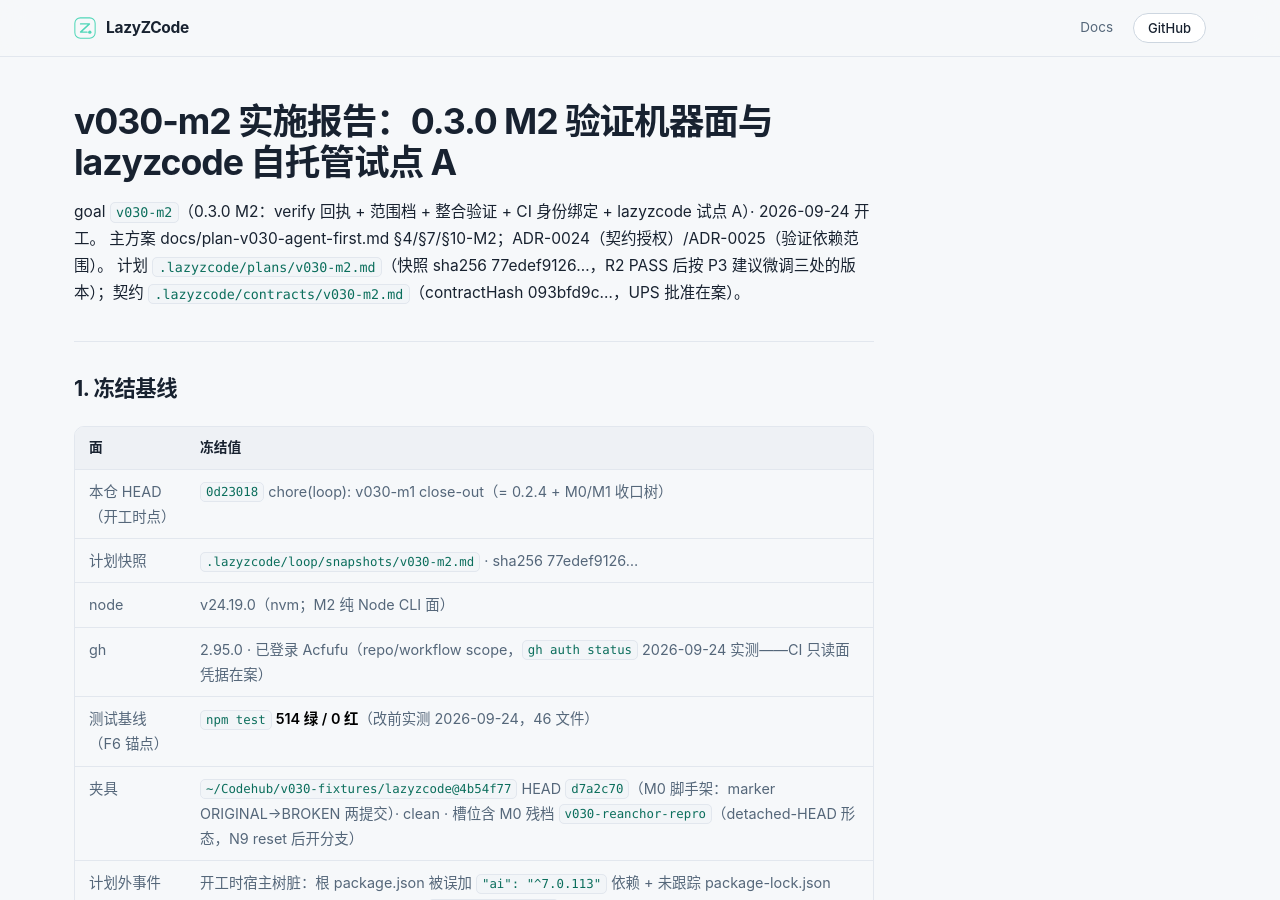
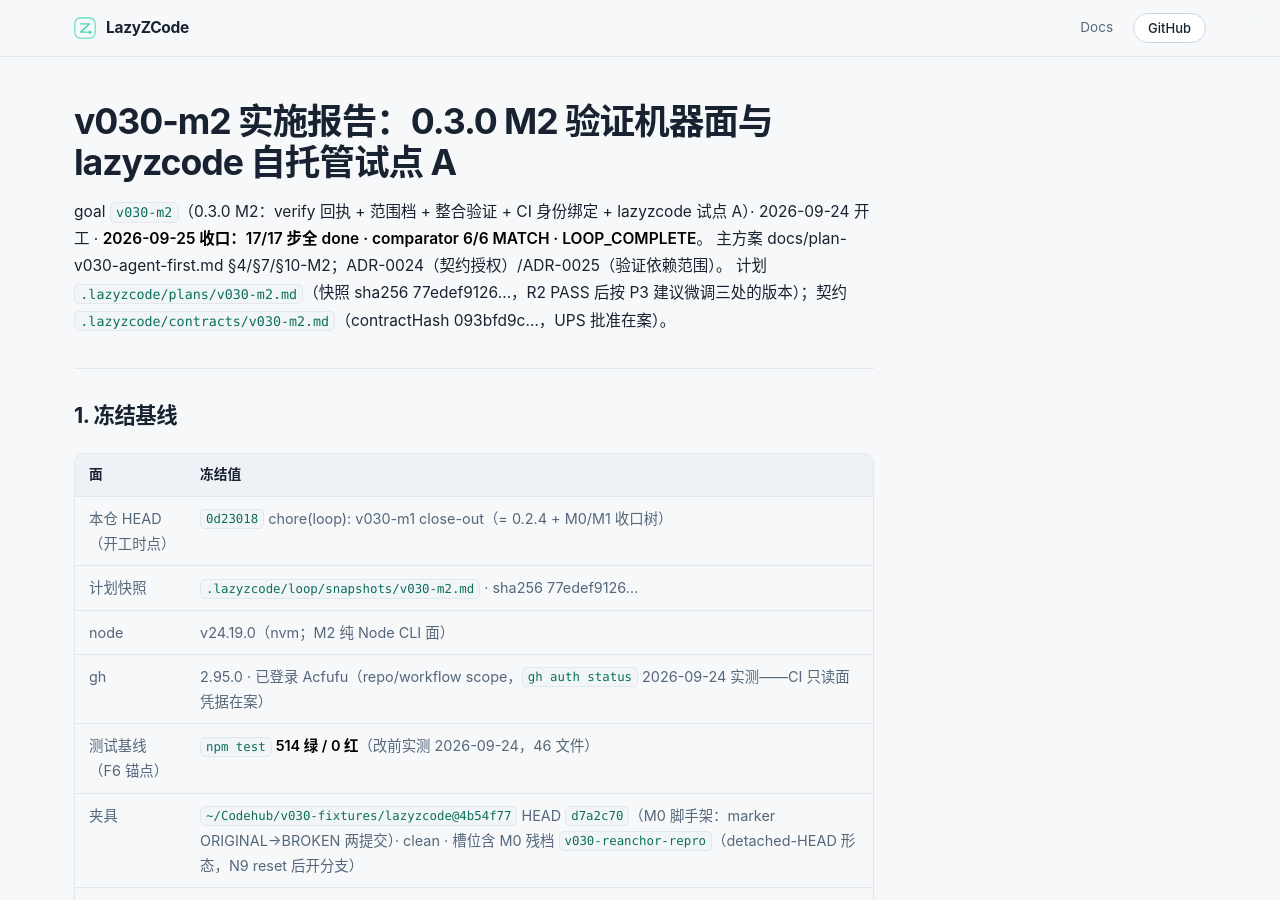
Before and after one commit to Acfufu/lazyzcode, a Jekyll site: the page built from docs/spikes/v030-m2-report.md, in a window 1280 px wide and 900 px high. Built offline with Jekyll 4.4.1, drawn with Linux system fonts in a browser that asks for light colours; our own code applies the rules of GitHub Pages for plain Markdown files.

Commit message:
chore(loop): v030-m2 close-out — 0.3.0 M2 验证机器面与试点 A landed (17/17 steps, comparator 6/6 MATCH, LOOP_COMPLETE)
Lzy-Attestation: 678422a83cb43b15e97dd9f42c06c6f40419ee52e0f79d5a3f84cfa49699ba11

```diff
--- a/docs/spikes/v030-m2-report.md
+++ b/docs/spikes/v030-m2-report.md
@@ -1,6 +1,6 @@
 # v030-m2 实施报告：0.3.0 M2 验证机器面与 lazyzcode 自托管试点 A
 
-goal `v030-m2`（0.3.0 M2：verify 回执 + 范围档 + 整合验证 + CI 身份绑定 + lazyzcode 试点 A）· 2026-09-24 开工。
+goal `v030-m2`（0.3.0 M2：verify 回执 + 范围档 + 整合验证 + CI 身份绑定 + lazyzcode 试点 A）· 2026-09-24 开工 · **2026-09-25 收口：17/17 步全 done · comparator 6/6 MATCH · LOOP_COMPLETE**。
 主方案 docs/plan-v030-agent-first.md §4/§7/§10-M2；ADR-0024（契约授权）/ADR-0025（验证依赖范围）。
 计划 `.lazyzcode/plans/v030-m2.md`（快照 sha256 77edef9126…，R2 PASS 后按 P3 建议微调三处的版本）；契约 `.lazyzcode/contracts/v030-m2.md`（contractHash 093bfd9c…，UPS 批准在案）。
 
```
